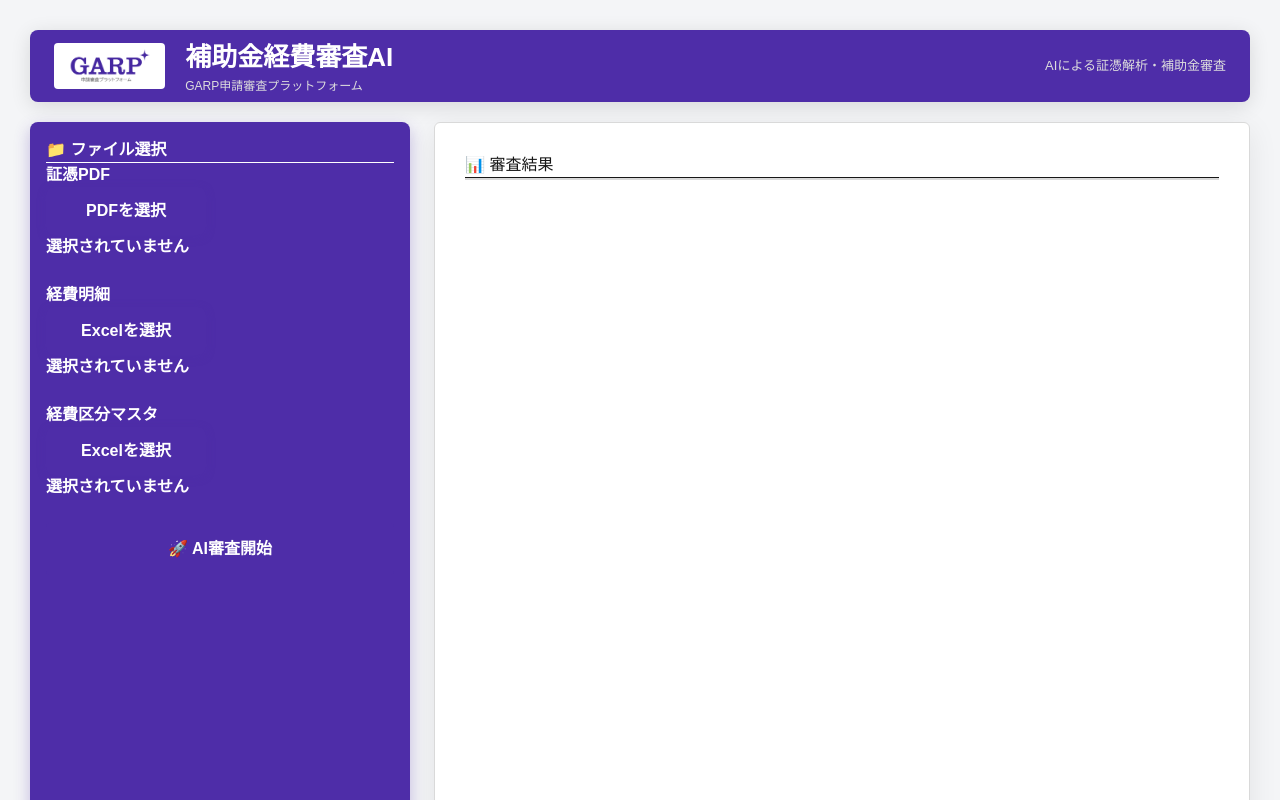
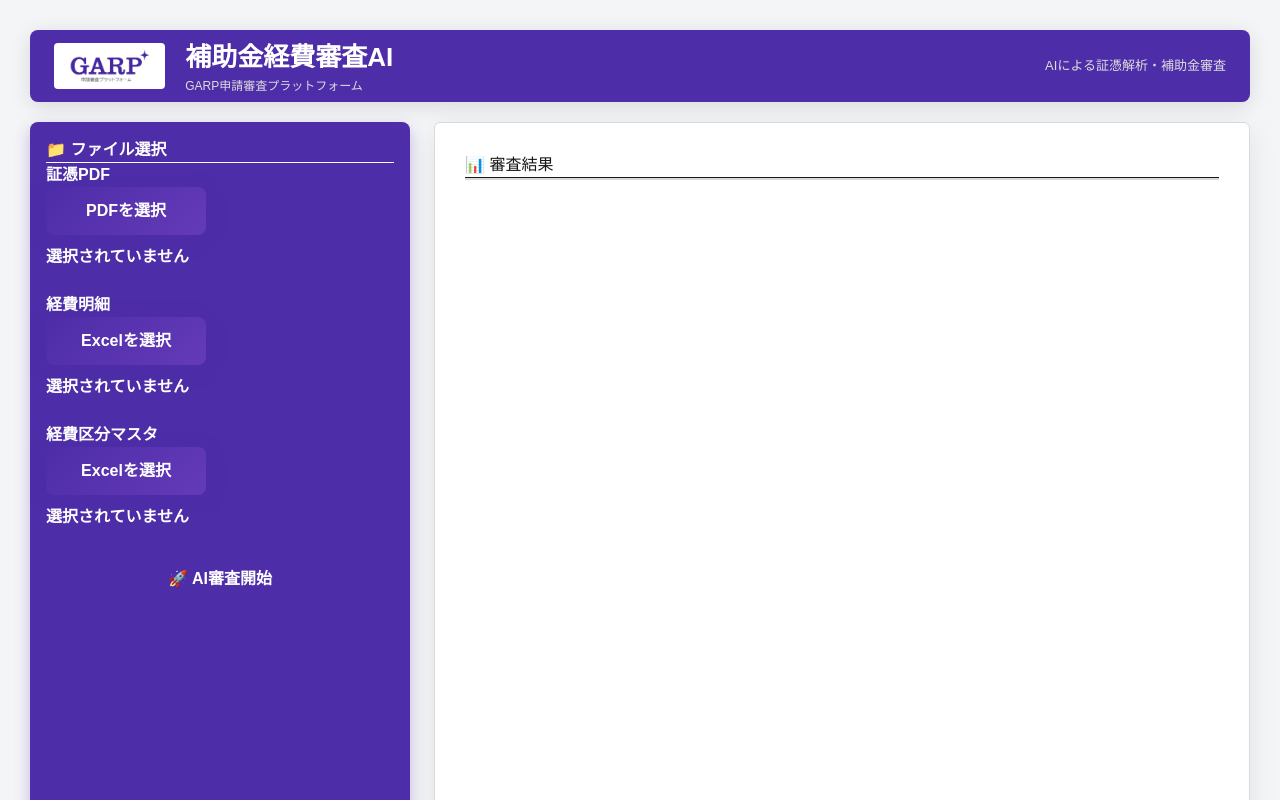
Before and after one commit to takakuwakeita-coder/difyExamination, a Next.js app: page / in a window 1280 px wide. Shown: the top 800 px of the page. Built offline with nearby package versions, Linux system fonts and the light colour scheme.

Commit message:
fix merge conflict

```diff
--- a/app/page.tsx
+++ b/app/page.tsx
@@ -2,7 +2,9 @@
 //hhhh
 "use client";
 
-import { useState } from "react";
+import React, {
+useState
+} from "react";
 import { Buffer } from "buffer";
 import ReactMarkdown from "react-markdown";
 import remarkGfm from "remark-gfm";
@@ -24,20 +26,23 @@ export default function Home() {
   const [result, setResult] =
     useState("");
 
-  const buttonStyle = {
+  const buttonStyle: React.CSSProperties = {
   display: "inline-block",
   padding: "12px 24px",
-  background: "#4E2DA8",
+  background:
+    "linear-gradient(135deg,#4E2DA8,#643AB8)",
   color: "#fff",
   borderRadius: "8px",
   cursor: "pointer",
+  marginBottom: "10px",
   fontWeight: 600,
   width: "160px",
   textAlign: "center",
   border: "none",
   boxShadow:
-    "0 2px 8px rgba(78,45,168,0.35)"
+    "0 4px 20px rgba(78,45,168,0.25)"
 };
+
 
 
   const runAudit = async () => {
```
